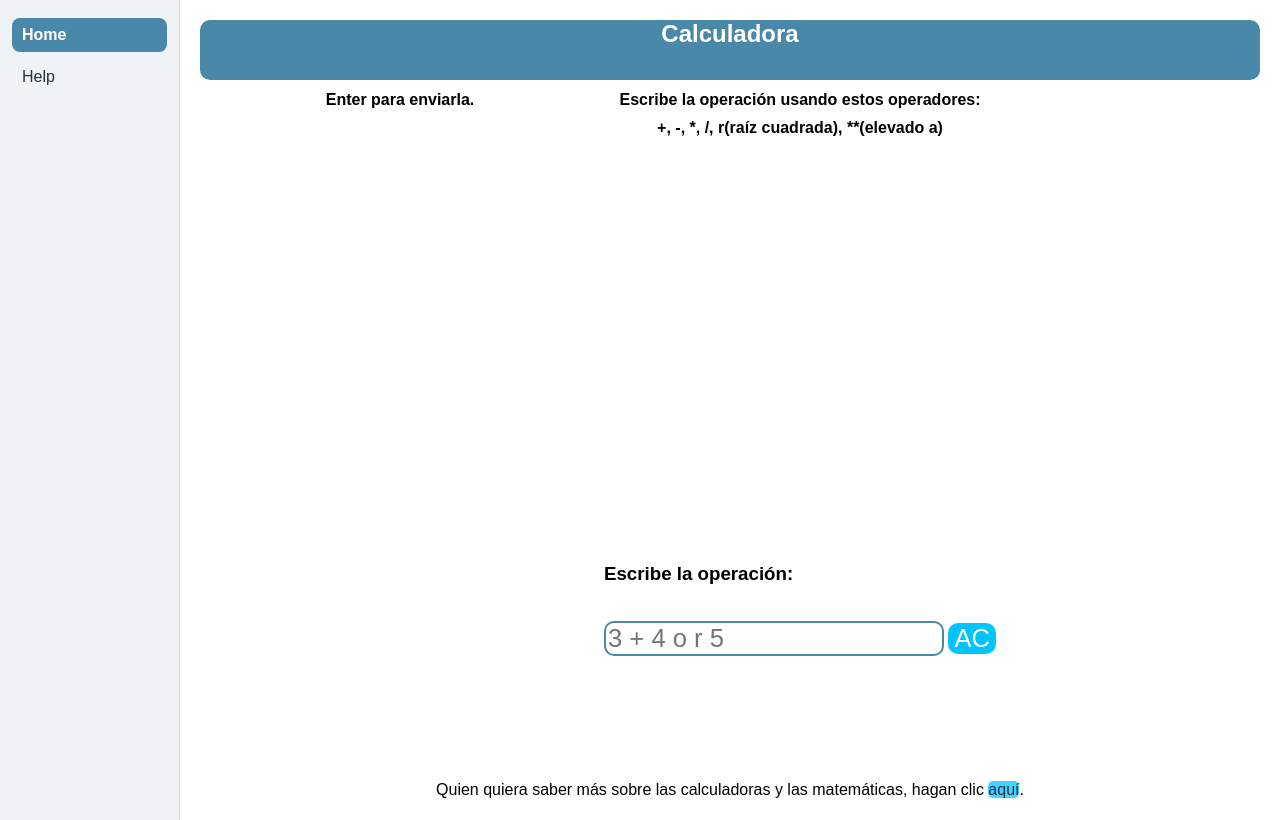
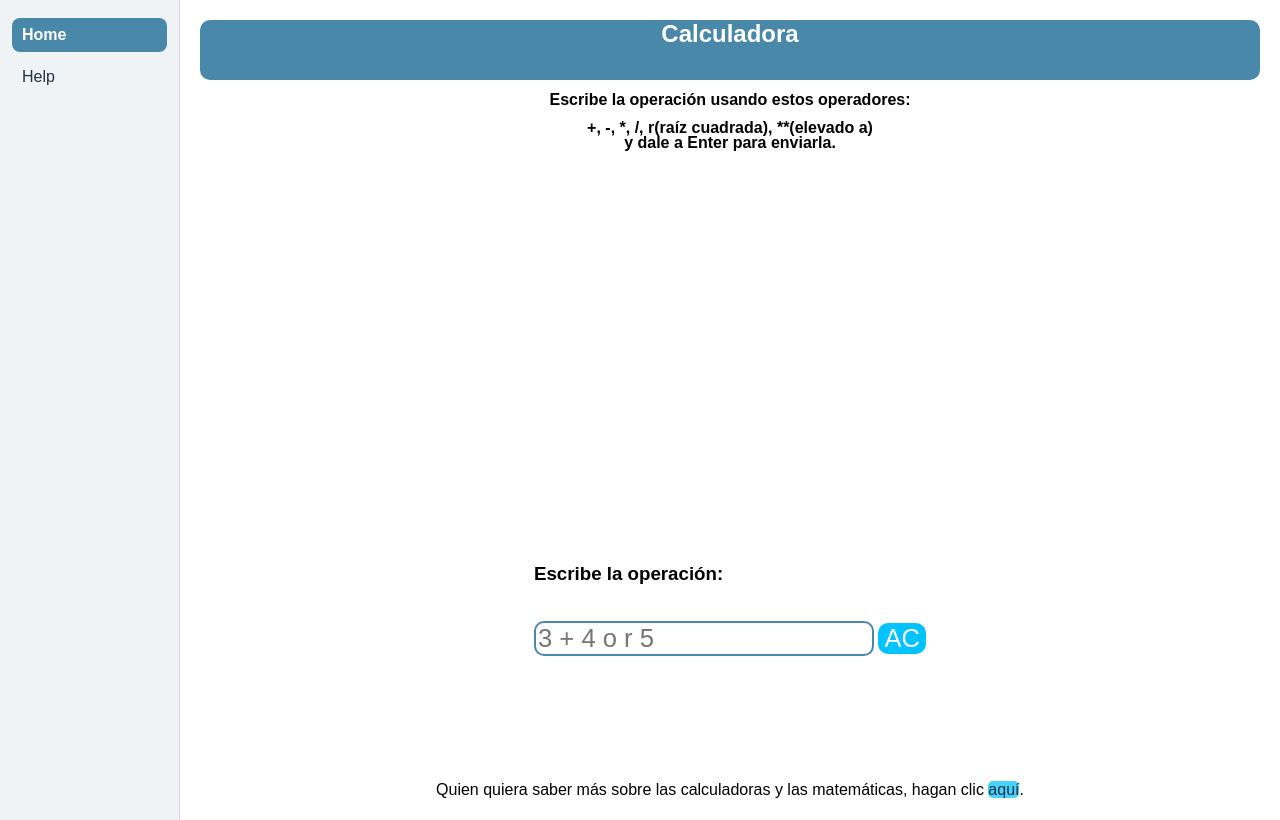
Before and after one commit to hectorlasa-cloud/calculadora-web, a plain HTML site: page index.html in a window 1280 px wide. Drawn offline with Linux system fonts and the light colour scheme.

Commit message:
Update index.html

```diff
--- a/index.html
+++ b/index.html
@@ -139,7 +139,7 @@
             <h1>Calculadora</h1>
             <h4 id="h4-1">Escribe la operación usando estos operadores:</h4>
             <h4 id="h4-2">+, -, *, /, r(raíz cuadrada), **(elevado a)</h4>
-            <h4 id="h4-3>y dale a <strong>Enter</strong> para enviarla.</h4>
+            <h4 id="h4-3">y dale a <strong>Enter</strong> para enviarla.</h4>
             <label>
                 <h3>Escribe la operación:</h3>
                 <br>
```
